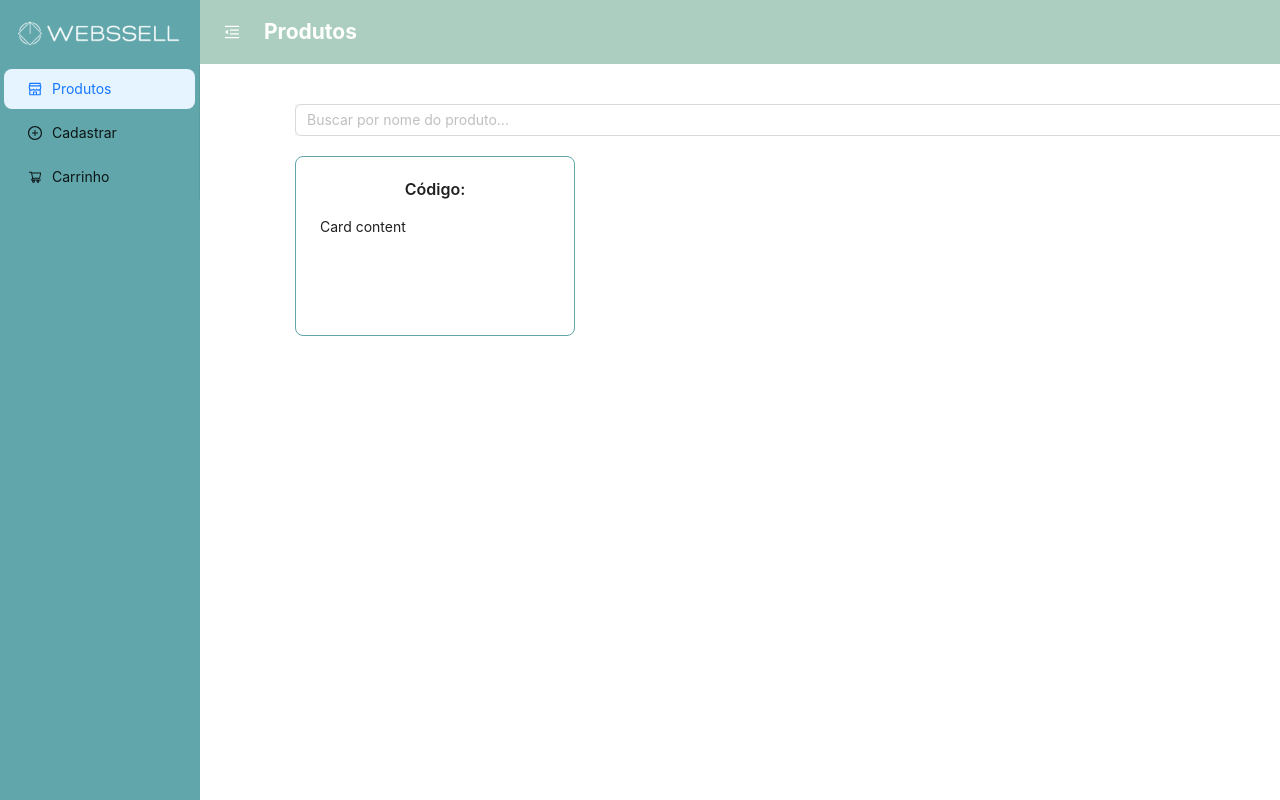
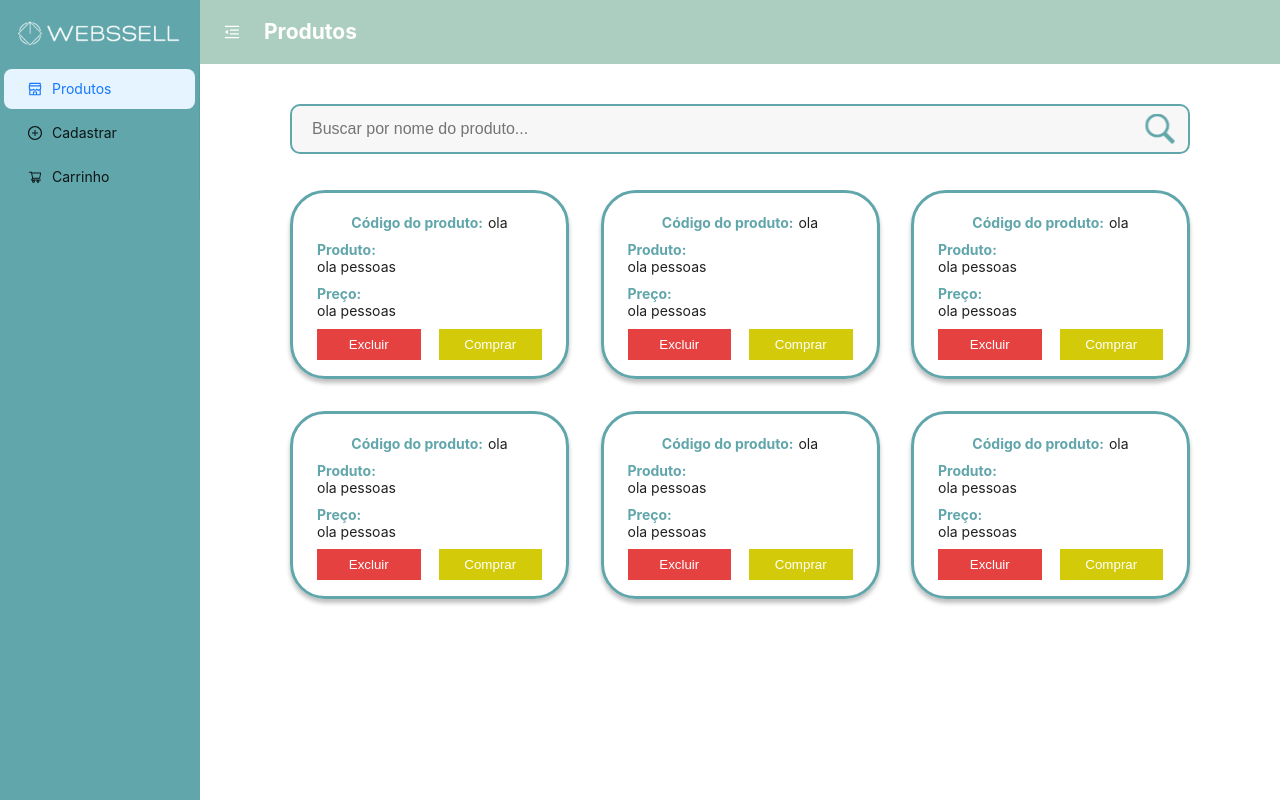
Before and after one commit to LuizGuFaMartins/webssel-web, a React (Create React App) app: page /produtos in a window 1280 px wide. Built offline with nearby package versions, Linux system fonts and the light colour scheme.

Commit message:
feat: products card

```diff
--- a/src/components/producCard/index.js
+++ b/src/components/producCard/index.js
@@ -1,11 +1,12 @@
 import React from "react";
+import "./styles.css";
 
 const ProductCard = () => {
-  return(
+  return (
     <div className="card">
       <div className="card-body">
         <div className="form-group">
-          <label>Código do Item:</label>
+          <label>Código do produto:</label>
           <span>ola</span>
         </div>
         <div className="form-group">
@@ -16,16 +17,9 @@ const ProductCard = () => {
           <label>Preço:</label>
           <span>ola pessoas</span>
         </div>
-        <div className="form-group">
-          <label>Quantidade:</label>
-          <span>ola pessoas</span>
-        </div>
-        <div className="form-group">
-          <label>Valor total do item:</label>
-          <span>ola pessoas</span>
-        </div>
-        <div className="remove-button">
-          <button>Remover do carrinho</button>
+        <div className="buttons-box">
+          <button>Excluir</button>
+          <button>Comprar</button>
         </div>
       </div>
     </div>
--- a/src/components/producCard/styles.css
+++ b/src/components/producCard/styles.css
@@ -14,21 +14,30 @@
   flex-direction: column;
 }
 
-  .card-body .remove-button {
+.card-body .buttons-box {
   display: flex;
-    justify-content: center;
+  justify-content: space-between;
 }
 
-  .card-body .remove-button button {
-    background-color: #e64141;
+.card-body .buttons-box button {
   color: white;
   padding: 8px 16px;
   border: none;
   cursor: pointer;
   margin-top: 2%;
+  cursor: pointer;
+  width: 46%;
 }
 
-  .card-body .remove-button button:hover {
+.card-body .buttons-box button:nth-of-type(1) {
+  background-color: #e64141;
+}
+
+.card-body .buttons-box button:nth-of-type(2) {
+  background-color: #d3cb09;
+}
+
+.card-body .buttons-box button:hover {
   background-color: darkred;
 }
 
--- a/src/pages/products/index.js
+++ b/src/pages/products/index.js
@@ -1,50 +1,23 @@
 import React from "react";
+import ProductCard from "../../components/producCard";
 import "./styles.css";
-import { Card, Col, Row, Input, Space } from 'antd';
-
-const { Meta } = Card;
-const { Search } = Input;
-
-const onSearch = (value) => console.log(value);
 
 const Product = () => {
+  const onSearch = (value) => console.log(value);
+
   return (
-    <div style={{ marginLeft: 55 }}>
-      <Space direction="vertical">
-        <Search
-          placeholder="Buscar por nome do produto..."
-          onSearch={onSearch}
-          style={{
-            width: 1037,
-            marginBottom: 20,
-            background: "#F7F7F7"
-          }}
-        />
-      </Space>
-      <div style={{ }}>
-        <Row gutter={16}>
-          <Col span={8}>
-            <Card
-              hoverable
-              bordered={true}
-              style={{
-                width: 280,
-                height: 180,
-                marginBottom: 10,
-                borderColor: "#61A6AB",
-              }}
-            >
-              <Meta
-                title="Código: "
-                style={{
-                  textAlign: "center",
-                  color: "#61A6AB",
-                  marginBottom: 10
-                }}></Meta>
-              <p>Card content</p>
-            </Card>
-          </Col>
-        </Row>
+    <div className="container">
+      <div className="search-bar">
+        <input type="text" placeholder="Buscar por nome do produto..." />
+        <div className="glass"></div>
+      </div>
+      <div className="boxcard">
+        <ProductCard />
+        <ProductCard />
+        <ProductCard />
+        <ProductCard />
+        <ProductCard />
+        <ProductCard />
       </div>
     </div>
   );
--- a/src/pages/products/styles.css
+++ b/src/pages/products/styles.css
@@ -1,3 +1,51 @@
-h1 {
-  color: red;
+.container {
+  display: flex;
+  flex-direction: column;
+  align-items: center;
+  width: 90%;
+  max-width: 1100px;
+  height: fit-content;
+  margin: 0 auto;
+  padding-bottom: 3rem;
 }
+
+.search-bar {
+  width: 100%;
+  height: 50px;
+  margin-bottom: 20px;
+  position: relative;
+}
+
+.search-bar input[type="text"] {
+  width: 100%;
+  height: 100%;
+  padding: 10px 20px;
+  padding-right: 55px;
+  border: 2px solid #61a6ab;
+  border-radius: 10px;
+  font-size: 16px;
+  background-color: #f7f7f7;
+}
+
+.glass {
+  width: 30px;
+  height: 30px;
+  background-image: url("../../assets/svg/lupa.svg");
+  background-repeat: no-repeat;
+  background-position: center;
+  position: absolute;
+  top: 10px;
+  right: 15px;
+}
+
+.search-bar input[type="text"]:focus {
+  outline: none;
+}
+
+.boxcard {
+  display: flex;
+  height: 100%;
+  width: 100%;
+  flex-wrap: wrap;
+  justify-content: space-between;
+}
```
Lines whose indentation alone changed are shown as unchanged.
